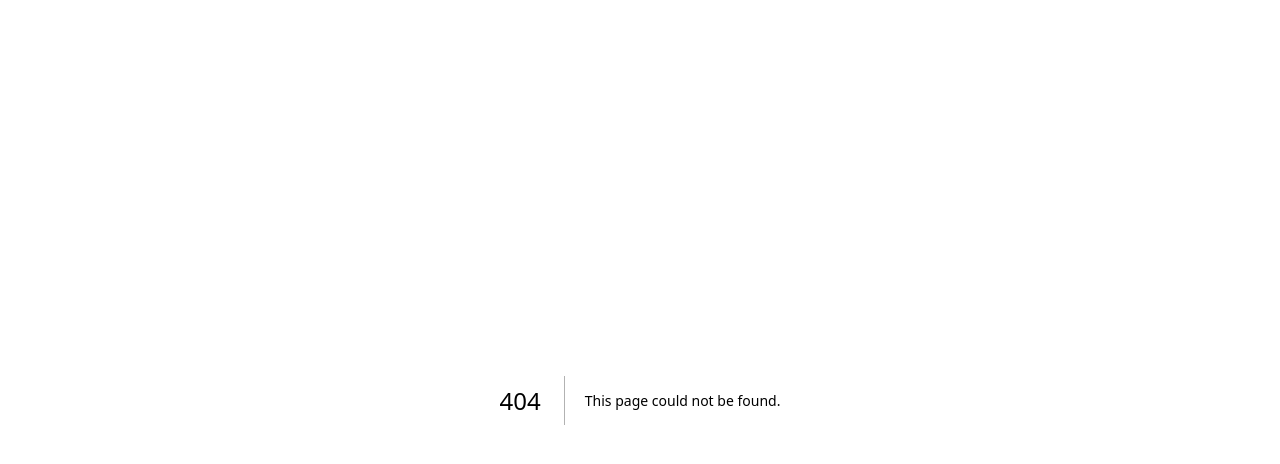
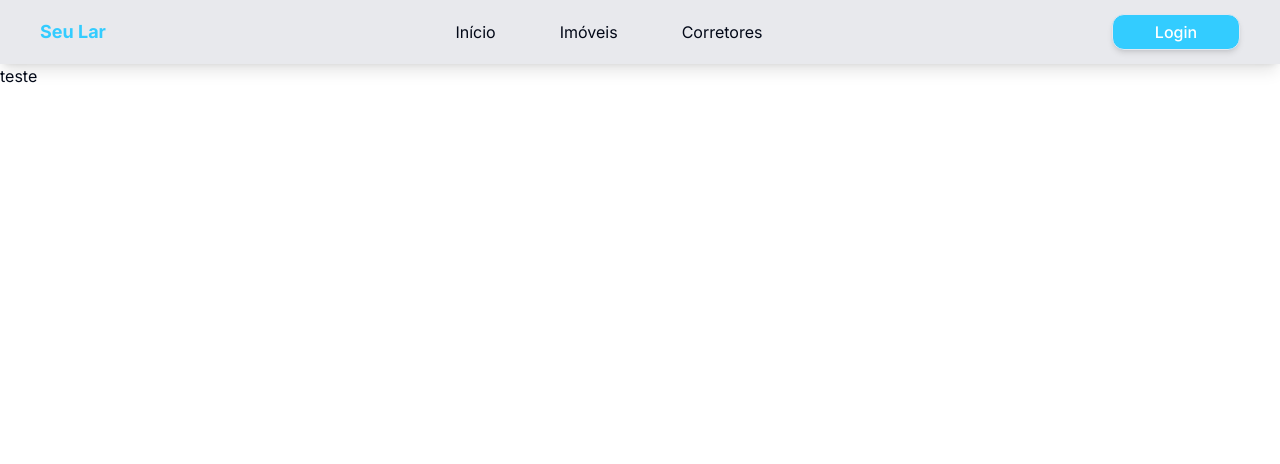
Before and after one commit to isaquerchaves/seu-lar, a Next.js app in the folder front-end/: page /cadastro-imovel in a window 1280 px wide. Before the commit this address had no page. Shown: the top 464 px of the page. Built offline with nearby package versions, Linux system fonts and the light colour scheme; no server answers.

Commit message:
feat: add cadastro-imovel page

```diff
--- /dev/null
+++ b/front-end/src/app/cadastro-imovel/page.tsx
@@ -0,0 +1,18 @@
+"use client"
+
+import Header from "@/components/Header";
+import { ToastContainer } from "react-toastify";
+
+const CadastroImovel = () => {
+  return (
+    <div>
+      <Header />
+
+      <ToastContainer aria-label="Notificações" />
+
+      teste
+    </div>
+   );
+}
+
+export default CadastroImovel;
```
